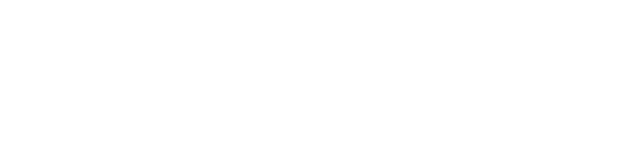
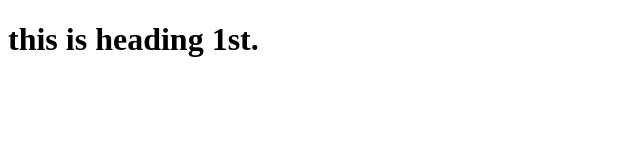
Before and after one commit to Gautam1pandit/internship, a plain HTML site: page index.html in a window 1280 px wide. Shown: the whole page, without its empty margins (0-640 px from the left). Drawn offline with Linux system fonts and the light colour scheme.

Commit message:
heading tag update

```diff
--- a/index.html
+++ b/index.html
@@ -6,6 +6,6 @@
     <title>Document</title>
 </head>
 <body>
-
+    <h1>this is heading 1st.</h1>
 </body>
 </html>
```
